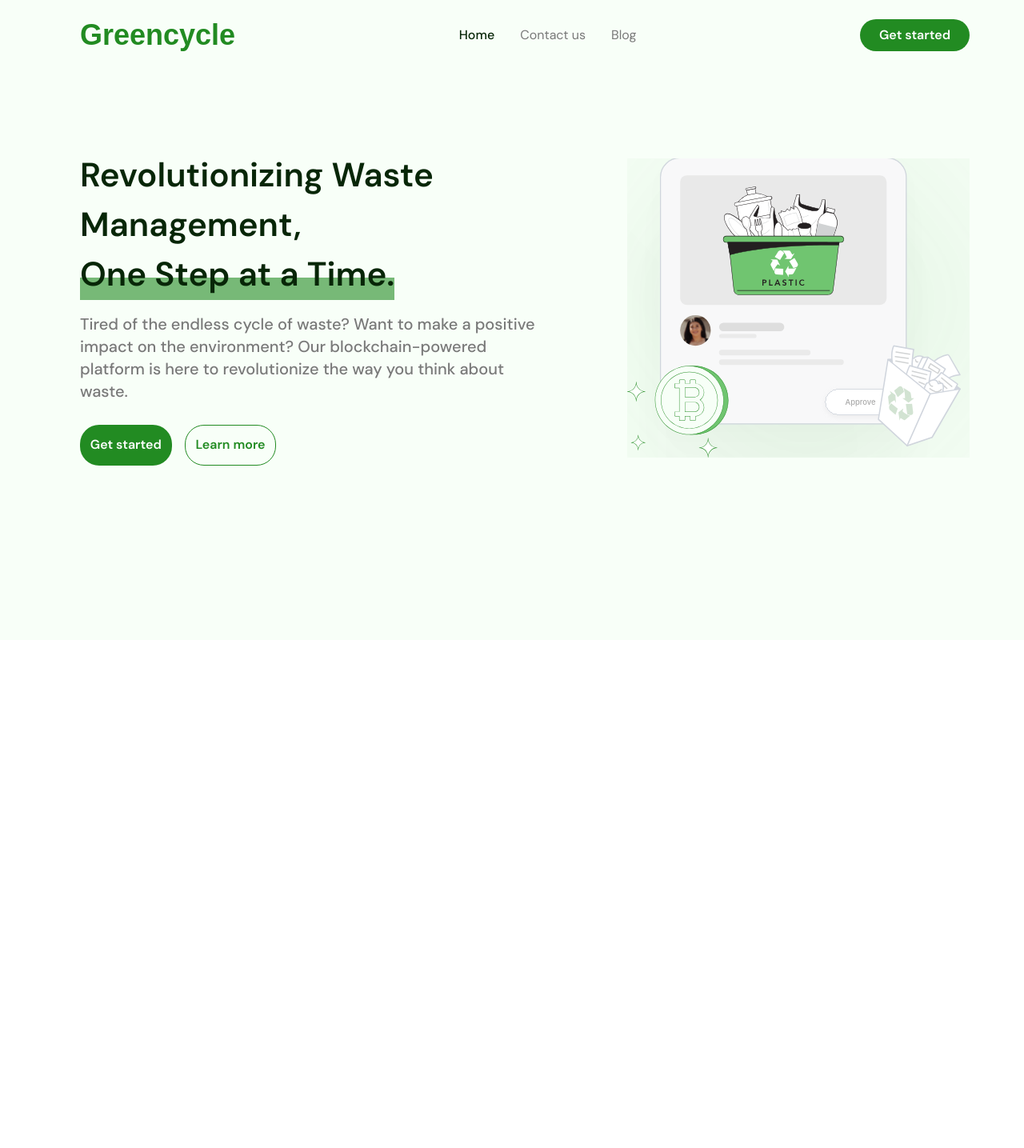
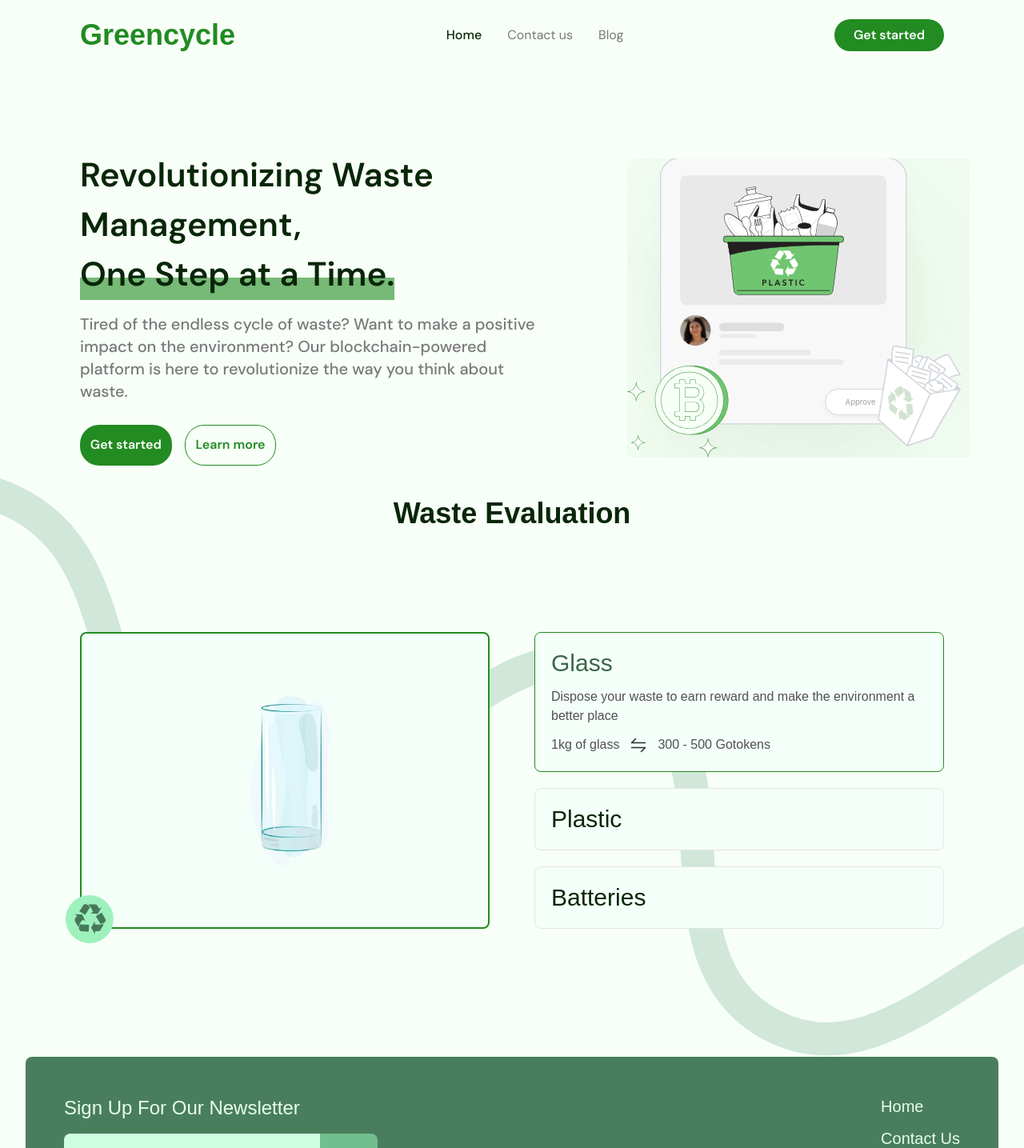
Before and after one commit to Green-Cycle-Plus/Frontend-Web, a Next.js app: page / in a window 1280 px wide. Shown: the top 1435 px of the page at 80% size. Before the commit the page ends 800 px from the top, so only its background shows below. Built offline with nearby package versions, Linux system fonts and the light colour scheme; a web font is replaced by a local one.

Commit message:
finishing touches on hero components

```diff
--- a/src/app/_components/Header.tsx
+++ b/src/app/_components/Header.tsx
@@ -14,7 +14,7 @@ const navigationItems = [
 ];
 const Header = () => {
   return (
-    <nav className="w-full px-5 md:px-10 lg:pl-[100px] lg:pr-[68px] py-6">
+    <nav className="w-full px-5 md:px-10 lg:px-[100px] py-6">
       <div className="flex items-center justify-between">
         <Link
           href="/"
--- a/src/app/_components/LandingPage.tsx
+++ b/src/app/_components/LandingPage.tsx
@@ -1,9 +1,14 @@
+import Footer from './footer'
 import LandingPageHero from './LandingPageHero'
+import WasteEvalSection from './WasteEvalSection'
 
 const LandingPage = () => {
   return (
-
+<>
   <LandingPageHero/>
+  <WasteEvalSection/>
+  <Footer/>
+  </>
   )
 }
 
--- a/src/app/_components/LandingPageHero.tsx
+++ b/src/app/_components/LandingPageHero.tsx
@@ -32,7 +32,7 @@ const LandingPageHero = () => {
       </div>
 
 
-    <Image src="/recycle1.svg" alt="Image" className='w-full md:w[300px] md:h-[250px] lg:w-[428px] lg:h-[374px]' width={0} height={0}/>
+    <Image src="/waste.svg" alt="Image" className='w-full md:w[300px] md:h-[250px] lg:w-[428px] lg:h-[374px]' width={0} height={0}/>
     </div>
   </div>
   )
--- a/src/app/layout.tsx
+++ b/src/app/layout.tsx
@@ -2,7 +2,7 @@
 import "./globals.css";
 import type { Metadata } from "next";
 import { Inter , DM_Sans, Londrina_Solid} from "next/font/google";
-import { headers } from "next/headers";
+// import { headers } from "next/headers";
 import Header from "./_components/Header";
 
 const inter = Inter({ subsets: ["latin"], variable:"--font-inter" });
```
Also changed, not shown: public/recycle2.svg (deleted), public/waste.svg (renamed from public/recycle1.svg).
